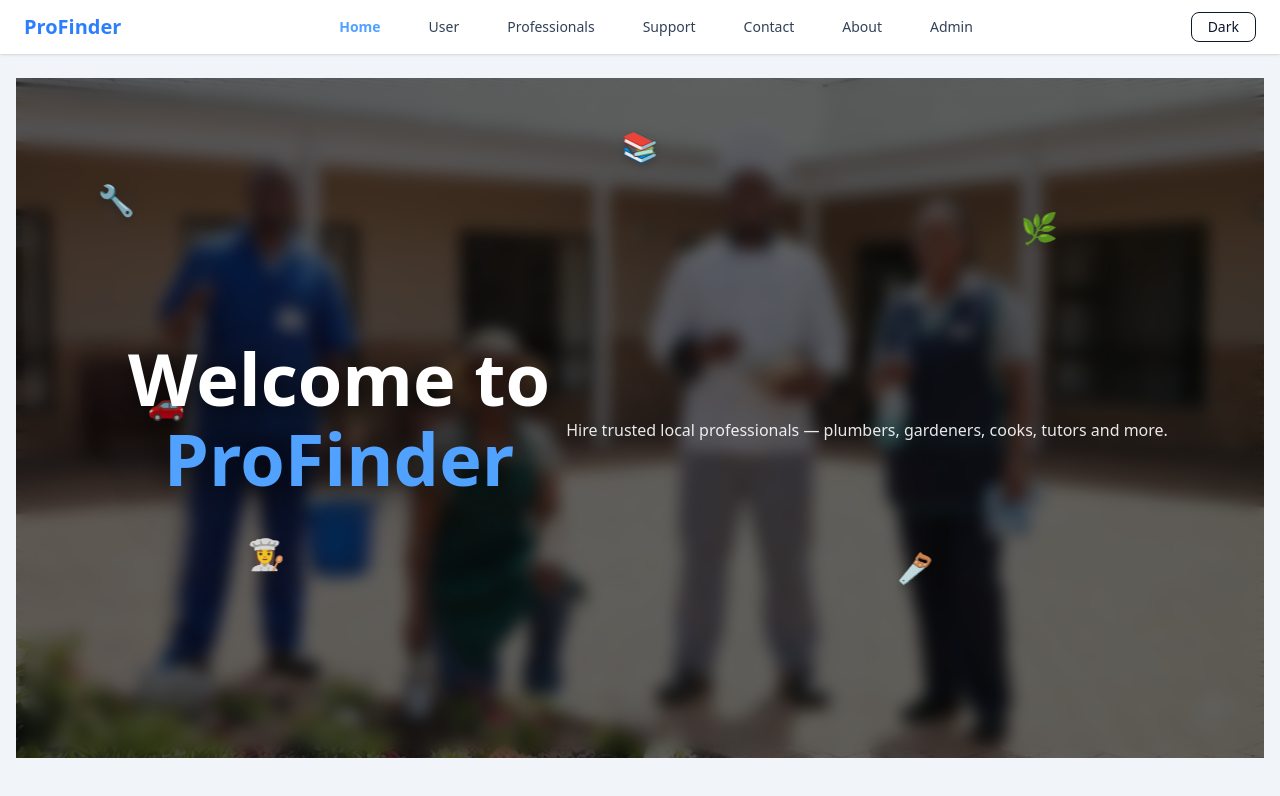
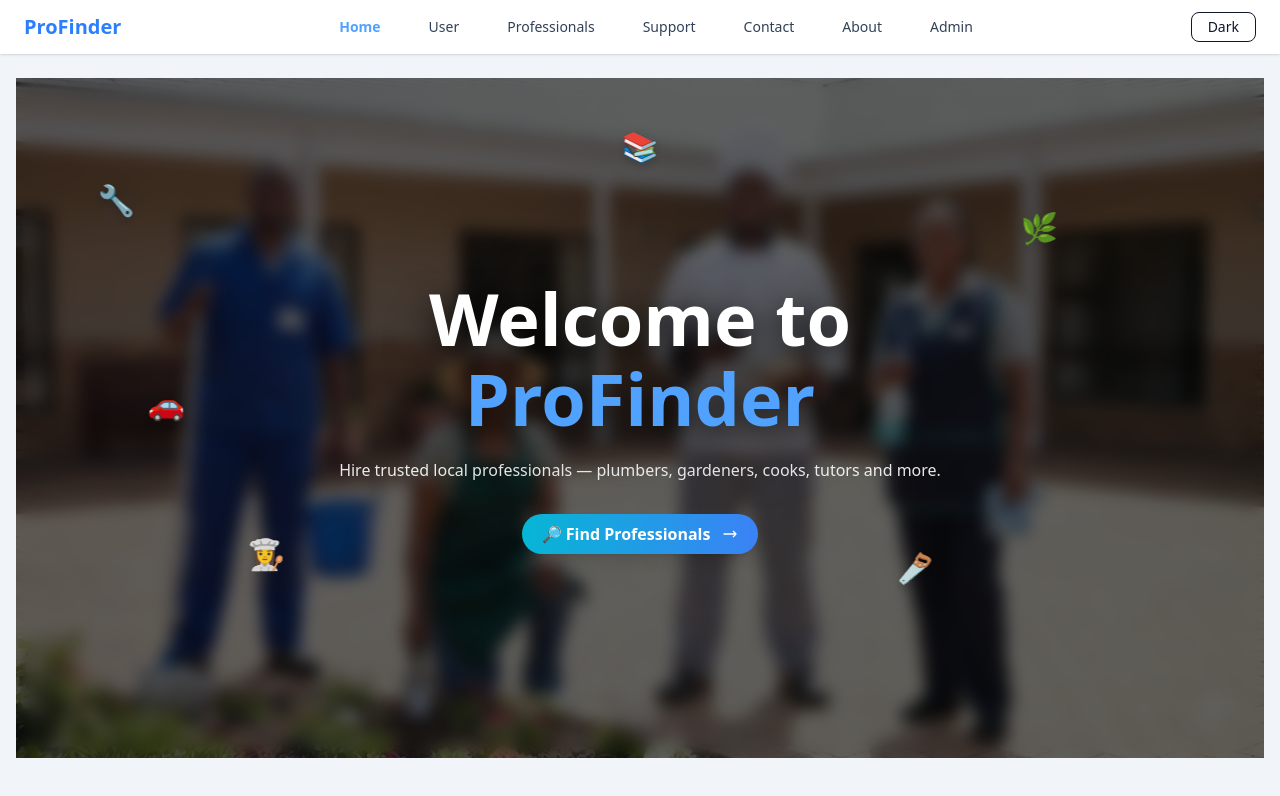
Before and after one commit to pavani80179/tailwind-react-ui, a React (Vite) app: page / in a window 1280 px wide. Shown: the top 796 px of the page. Built offline with nearby package versions, Linux system fonts and the light colour scheme.

Commit message:
Update latest UI, API and admin changes

```diff
--- a/src/pages/Home.jsx
+++ b/src/pages/Home.jsx
@@ -1,5 +1,6 @@
 // src/pages/Home.jsx
 import { useEffect, useState } from "react";
+import { Link } from "react-router-dom";
 
 const jobIcons = [
   { label: "Plumber", icon: "🔧", left: "8%", top: "18%" },
@@ -21,15 +22,13 @@ export default function Home() {
   return (
     <div
       className="h-[85vh] w-full relative flex items-center justify-center overflow-hidden bg-cover bg-center bg-no-repeat"
-      style={{
-        backgroundImage: "url('/images/webpagehome.jpg')",
-      }}
+      style={{ backgroundImage: "url('/images/webpagehome.jpg')" }}
       aria-label="Home background showing various professionals"
     >
-      {/* Animated gradient overlay (soft) */}
+      {/* Animated gradient overlay */}
       <div className="absolute inset-0 pointer-events-none animated-gradient opacity-70" />
 
-      {/* Dark dim / blur overlay so text reads well in both themes */}
+      {/* Dark dim / blur overlay */}
       <div className="absolute inset-0 bg-black/60 backdrop-blur-sm" />
 
       {/* Floating job icons */}
@@ -37,7 +36,7 @@ export default function Home() {
         <span
           key={j.label}
           aria-hidden="true"
-          className={`absolute z-10 text-2xl md:text-3xl drop-shadow-lg floating`}
+          className="absolute z-10 text-2xl md:text-3xl drop-shadow-lg floating"
           style={{
             left: j.left,
             top: j.top,
@@ -50,9 +49,10 @@ export default function Home() {
         </span>
       ))}
 
-      {/* Center animated welcome text */}
+      {/* Center content */}
+      <div className="relative z-20 text-center px-4 max-w-3xl">
         <h1
-        className={`relative z-20 text-4xl sm:text-5xl md:text-6xl lg:text-7xl font-extrabold text-white text-center transition-all duration-900 ease-out drop-shadow-2xl px-4 ${
+          className={`text-4xl sm:text-5xl md:text-6xl lg:text-7xl font-extrabold text-white drop-shadow-2xl transition-all duration-900 ease-out ${
             show ? "opacity-100 translate-y-0" : "opacity-0 translate-y-10"
           }`}
           style={{ textShadow: "0 6px 30px rgba(0,0,0,0.8)" }}
@@ -61,14 +61,29 @@ export default function Home() {
           <span className="block text-blue-400 mt-2">ProFinder</span>
         </h1>
 
-      {/* small subtitle */}
         <p
-        className={`relative z-20 mt-6 text-sm sm:text-base text-white/90 text-center max-w-2xl transition-opacity duration-900 ${
+          className={`mt-6 text-sm sm:text-base text-white/90 max-w-2xl mx-auto transition-opacity duration-900 ${
             show ? "opacity-100" : "opacity-0"
           }`}
         >
           Hire trusted local professionals — plumbers, gardeners, cooks, tutors and more.
         </p>
+
+        {/* CTA */}
+        <div className={`mt-8 ${show ? "opacity-100" : "opacity-0"}`}>
+          <Link
+            to="/professional"
+            className="cta-btn"
+            aria-label="Find professionals"
+            role="button"
+          >
+            <span>🔎 Find Professionals</span>
+            <svg xmlns="http://www.w3.org/2000/svg" className="h-4 w-4" fill="none" viewBox="0 0 24 24" stroke="currentColor" strokeWidth="2" aria-hidden="true">
+              <path strokeLinecap="round" strokeLinejoin="round" d="M17 8l4 4m0 0l-4 4m4-4H3" />
+            </svg>
+          </Link>
+        </div>
+      </div>
     </div>
   );
 }
```
Lines whose indentation alone changed are shown as unchanged.
